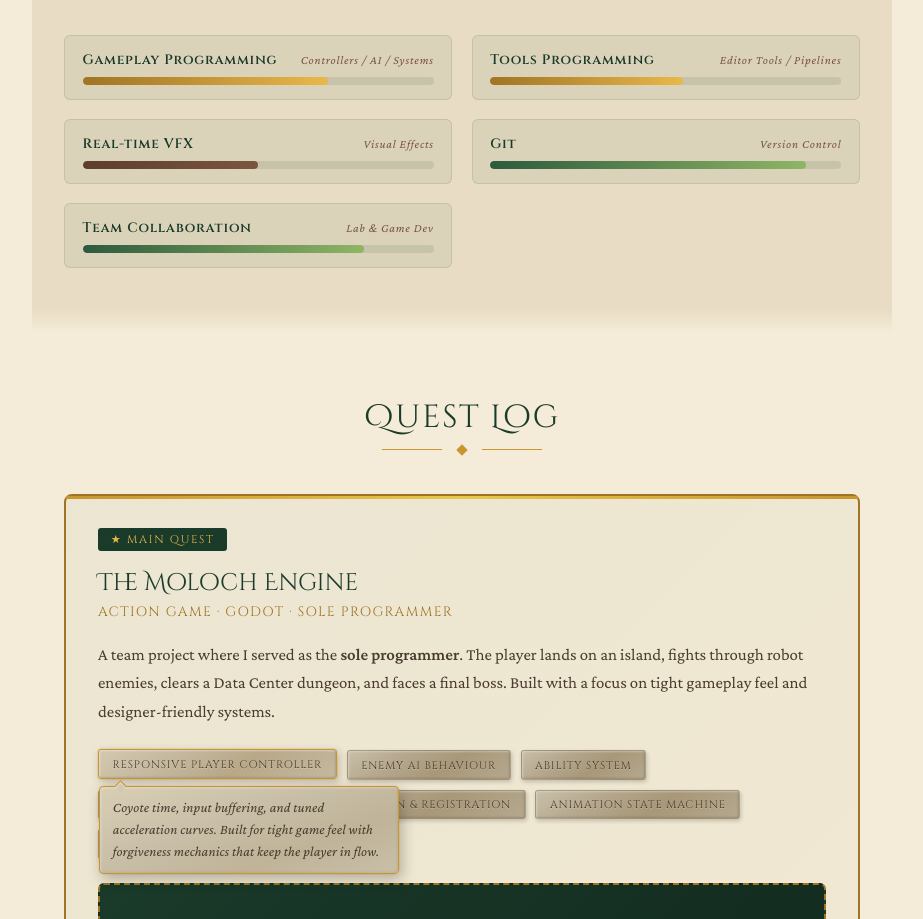
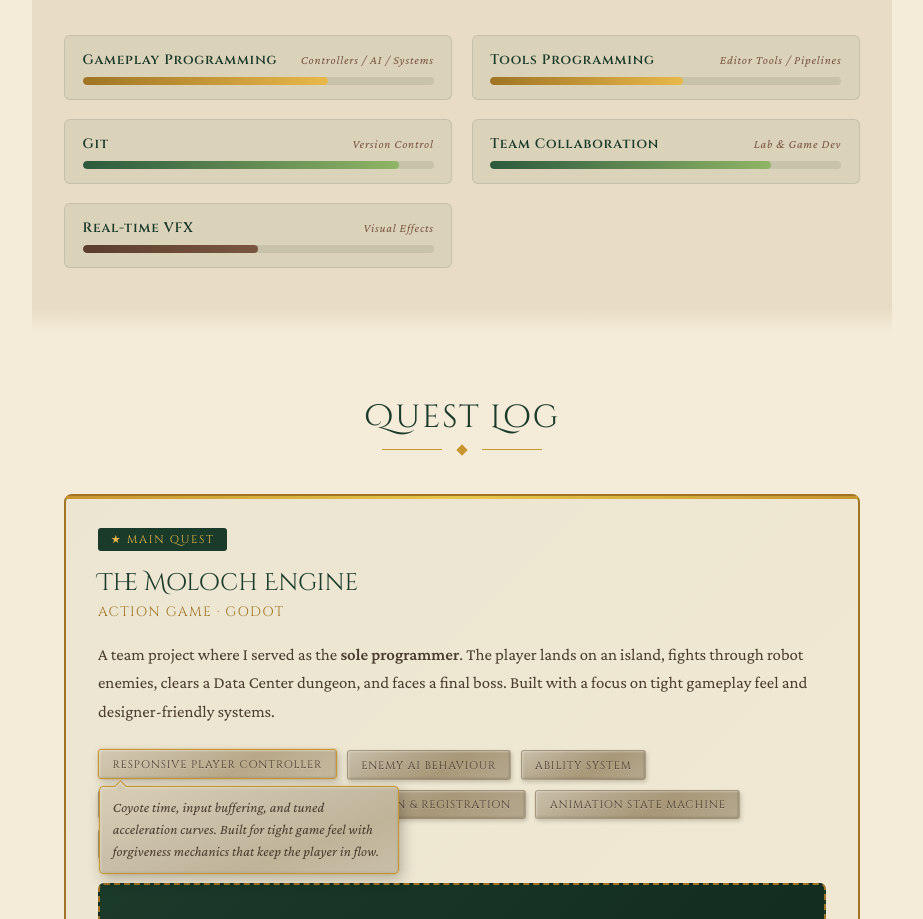
Before and after one commit to LeombPires/LeombPires.github.io, a plain HTML site: page index.html in a window 1280 px wide. Shown: the part 1937-2856 px from the top of the page, without its empty margins (178-1101 px from the left). Drawn offline with nearby package versions, Linux system fonts and the light colour scheme.

Commit message:
minor changes

```diff
--- a/index.html
+++ b/index.html
@@ -395,9 +395,9 @@
     <div class="skills-grid">
       <div class="skill-bar"><div class="label">Gameplay Programming <span class="skill-tag">Controllers / AI / Systems</span></div><div class="bar-track"><div class="bar-fill amber" data-width="70%"></div></div></div>
       <div class="skill-bar"><div class="label">Tools Programming <span class="skill-tag">Editor Tools / Pipelines</span></div><div class="bar-track"><div class="bar-fill amber" data-width="55%"></div></div></div>
-      <div class="skill-bar"><div class="label">Real-time VFX <span class="skill-tag">Visual Effects</span></div><div class="bar-track"><div class="bar-fill ruby" data-width="50%"></div></div></div>
       <div class="skill-bar"><div class="label">Git <span class="skill-tag">Version Control</span></div><div class="bar-track"><div class="bar-fill green" data-width="90%"></div></div></div>
       <div class="skill-bar"><div class="label">Team Collaboration <span class="skill-tag">Lab & Game Dev</span></div><div class="bar-track"><div class="bar-fill green" data-width="80%"></div></div></div>
+      <div class="skill-bar"><div class="label">Real-time VFX <span class="skill-tag">Visual Effects</span></div><div class="bar-track"><div class="bar-fill ruby" data-width="50%"></div></div></div>
     </div>
   </section>
 
@@ -408,7 +408,7 @@
     <div class="quest-card" id="molochCard">
       <div class="quest-badge">★ Main Quest</div>
       <div class="quest-title">The Moloch Engine</div>
-      <div class="quest-subtitle">Action Game · Godot · Sole Programmer</div>
+      <div class="quest-subtitle">Action Game · Godot</div>
       <p class="quest-desc">A team project where I served as the <strong>sole programmer</strong>. The player lands on an island, fights through robot enemies, clears a Data Center dungeon, and faces a final boss. Built with a focus on tight gameplay feel and designer-friendly systems.</p>
       <div class="quest-features">
         <span class="tag" data-desc="Coyote time, input buffering, and tuned acceleration curves. Built for tight game feel with forgiveness mechanics that keep the player in flow.">Responsive Player Controller</span>
```
